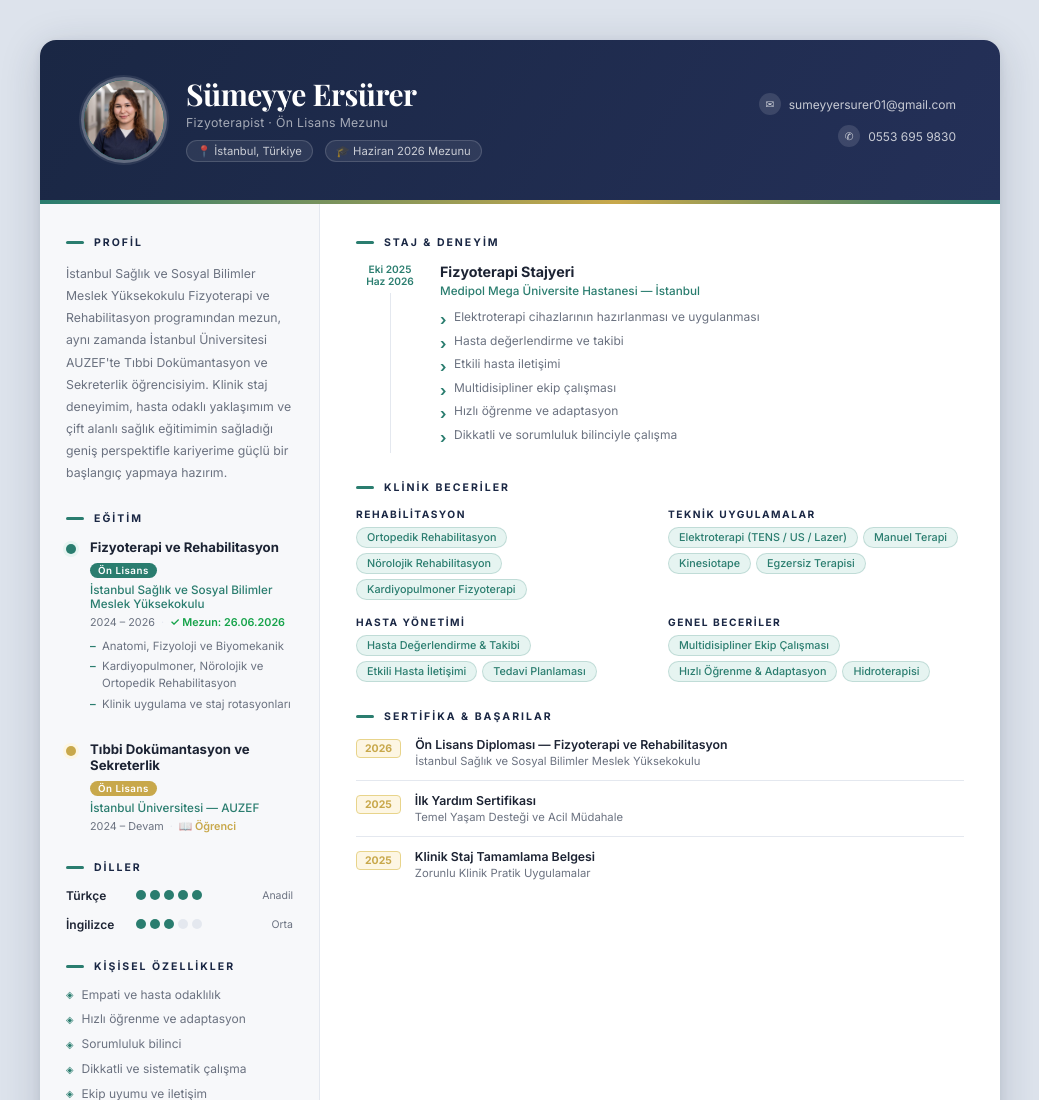
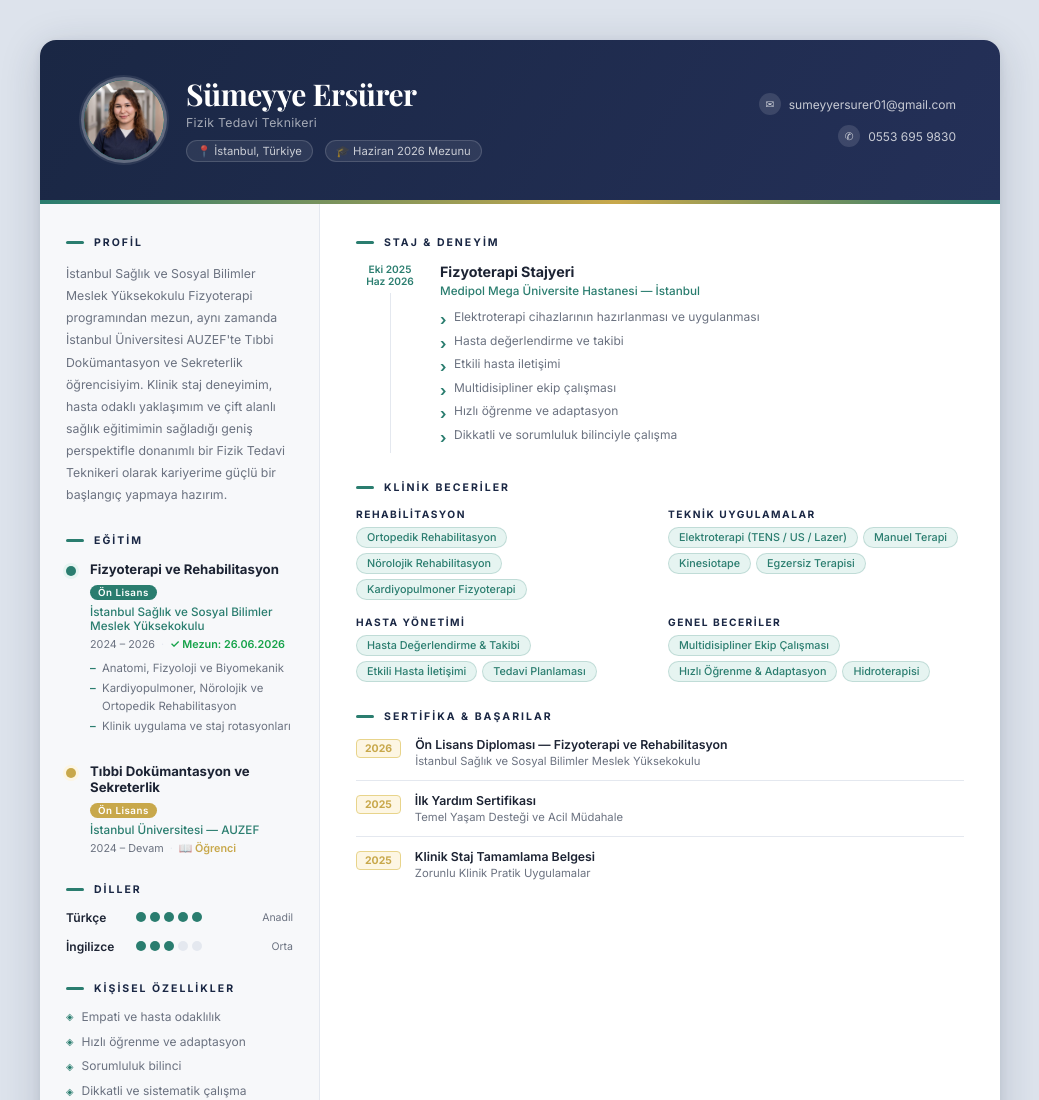
Before and after one commit to resulersurer/sumeyye, a website: page index.html in a window 1280 px wide. Shown: the top 1100 px of the page, without its empty margins (120-1159 px from the left). Drawn offline with nearby package versions, Linux system fonts and the light colour scheme.

Commit message:
Unvan Fizik Tedavi Teknikeri olarak guncellendi

```diff
--- a/index.html
+++ b/index.html
@@ -3,8 +3,8 @@
 <head>
   <meta charset="UTF-8" />
   <meta name="viewport" content="width=device-width, initial-scale=1.0"/>
-  <meta name="description" content="Sümeyye Ersürer - Fizyoterapist | İstanbul Sağlık ve Sosyal Bilimler Meslek Yüksekokulu Mezunu 2026"/>
-  <title>Sümeyye Ersürer | Fizyoterapist</title>
+  <meta name="description" content="Sümeyye Ersürer - Fizik Tedavi Teknikeri | İstanbul Sağlık ve Sosyal Bilimler Meslek Yüksekokulu Mezunu 2026"/>
+  <title>Sümeyye Ersürer | Fizik Tedavi Teknikeri</title>
   <link href="https://fonts.googleapis.com/css2?family=Inter:wght@300;400;500;600;700&family=Playfair+Display:wght@600;700&display=swap" rel="stylesheet"/>
   <link rel="stylesheet" href="style.css"/>
 </head>
@@ -20,7 +20,7 @@
         </div>
         <div class="header-info">
           <h1 class="name">Sümeyye Ersürer</h1>
-          <p class="role">Fizyoterapist · Ön Lisans Mezunu</p>
+          <p class="role">Fizik Tedavi Teknikeri</p>
           <div class="header-tags">
             <span class="htag">📍 İstanbul, Türkiye</span>
             <span class="htag">🎓 Haziran 2026 Mezunu</span>
@@ -49,11 +49,11 @@
         <section class="card">
           <h2 class="card-title"><span class="ct-bar"></span>Profil</h2>
           <p class="profile-text">
-            İstanbul Sağlık ve Sosyal Bilimler Meslek Yüksekokulu Fizyoterapi ve Rehabilitasyon
+            İstanbul Sağlık ve Sosyal Bilimler Meslek Yüksekokulu Fizyoterapi
             programından mezun, aynı zamanda İstanbul Üniversitesi AUZEF'te Tıbbi Dokümantasyon
             ve Sekreterlik öğrencisiyim. Klinik staj deneyimim, hasta odaklı yaklaşımım ve
-            çift alanlı sağlık eğitimimin sağladığı geniş perspektifle kariyerime güçlü bir
-            başlangıç yapmaya hazırım.
+            çift alanlı sağlık eğitimimin sağladığı geniş perspektifle donanımlı bir Fizik Tedavi Teknikeri
+            olarak kariyerime güçlü bir başlangıç yapmaya hazırım.
           </p>
         </section>
 
```
